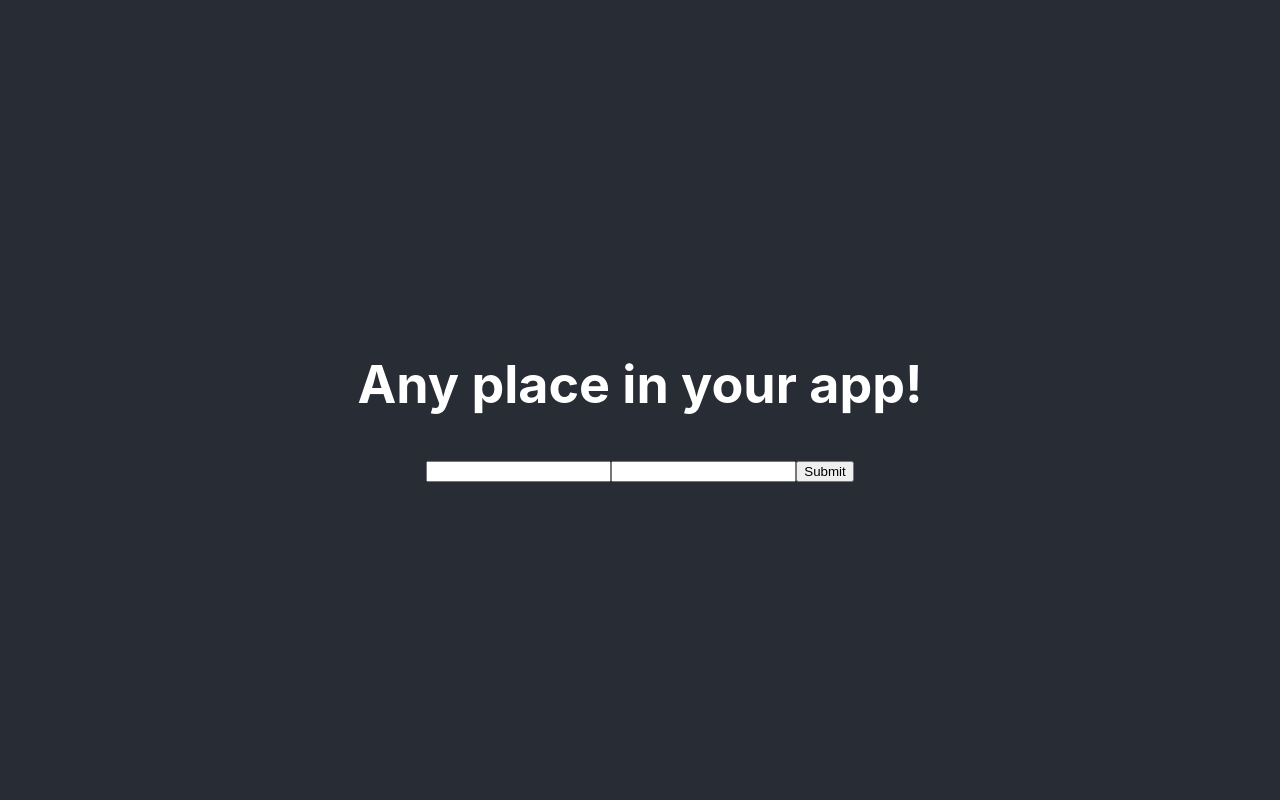
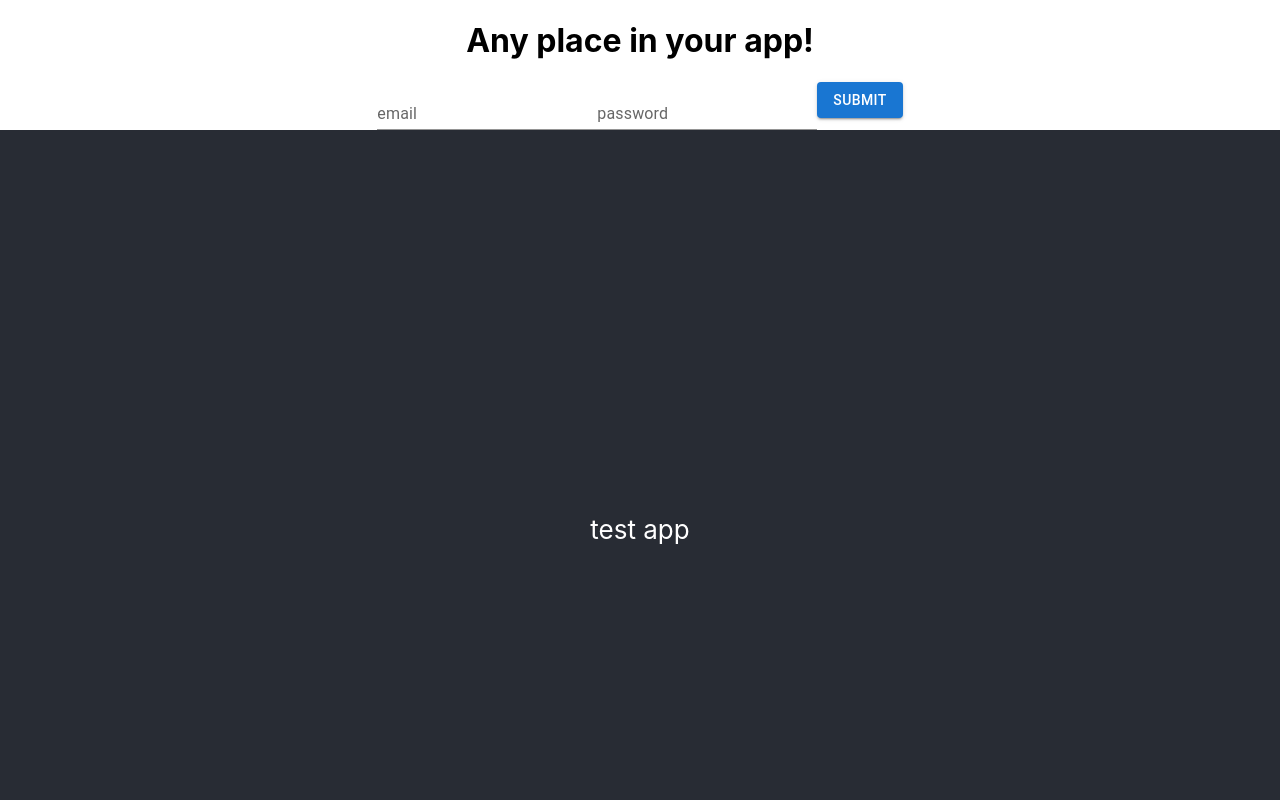
Before and after one commit to cozeeinteright/expressmongo, a React (Create React App) app in the folder front/: page / in a window 1280 px wide. Shown: the top 800 px of the page. Built offline with nearby package versions, Linux system fonts and the light colour scheme.

Commit message:
add material UI

```diff
--- a/front/package.json
+++ b/front/package.json
@@ -3,6 +3,9 @@
   "version": "0.1.0",
   "private": true,
   "dependencies": {
+    "@emotion/react": "^11.9.3",
+    "@emotion/styled": "^11.9.3",
+    "@mui/material": "^5.9.0",
     "@testing-library/jest-dom": "^5.16.4",
     "@testing-library/react": "^13.3.0",
     "@testing-library/user-event": "^13.5.0",
--- a/front/src/App.js
+++ b/front/src/App.js
@@ -7,8 +7,9 @@ import ShowLoginform from './components/ShowLoginform';
 function App() {
   return (
     <div className="App">
+      <ShowLoginform />
       <header className="App-header">
-        <ShowLoginform />
+        test app
       </header>
       <BrowserRouter>
       <Routes>
--- a/front/src/components/ShowLoginform.js
+++ b/front/src/components/ShowLoginform.js
@@ -1,4 +1,6 @@
 import { Formik, Form, Field, ErrorMessage } from 'formik';
+import Button from '@mui/material/Button';
+import TextField from '@mui/material/TextField';
 
  const ShowLoginform = () => (
    <div>
@@ -25,13 +27,13 @@ import { Formik, Form, Field, ErrorMessage } from 'formik';
      >
        {({ isSubmitting }) => (
          <Form>
-           <Field type="email" name="email" />
+           <TextField variant="standard" label="email" type="email" name="email" />
            <ErrorMessage name="email" component="div" />
-           <Field type="password" name="password" />
+           <TextField variant="standard" label="password" type="password" name="password" />
            <ErrorMessage name="password" component="div" />
-           <button type="submit" disabled={isSubmitting}>
+           <Button variant="contained" type="submit" disabled={isSubmitting}>
              Submit
-           </button>
+           </Button>
          </Form>
        )}
      </Formik>
```
Also changed, not shown: 1 other file (tests, documents, lock files or other folders).
